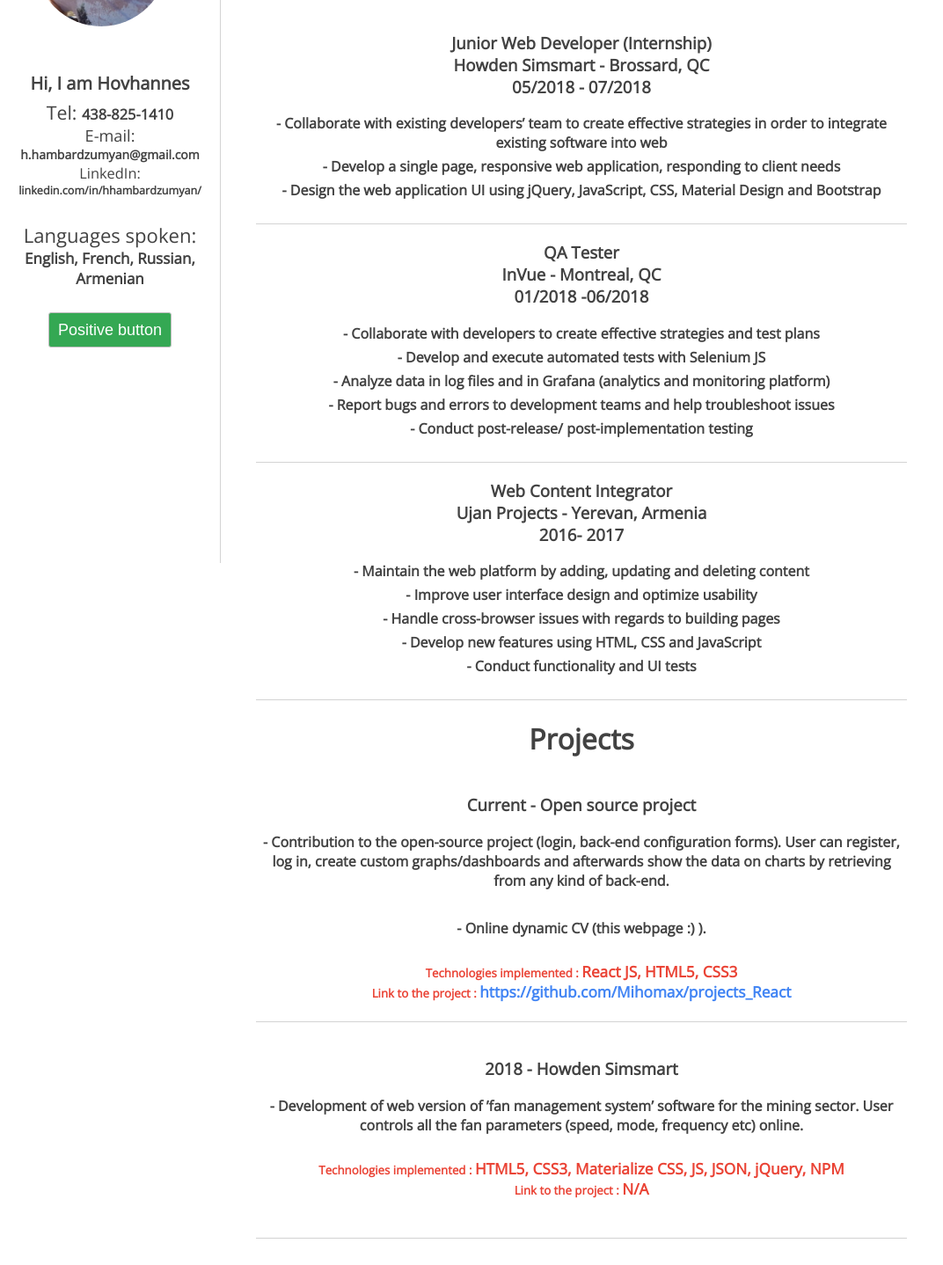
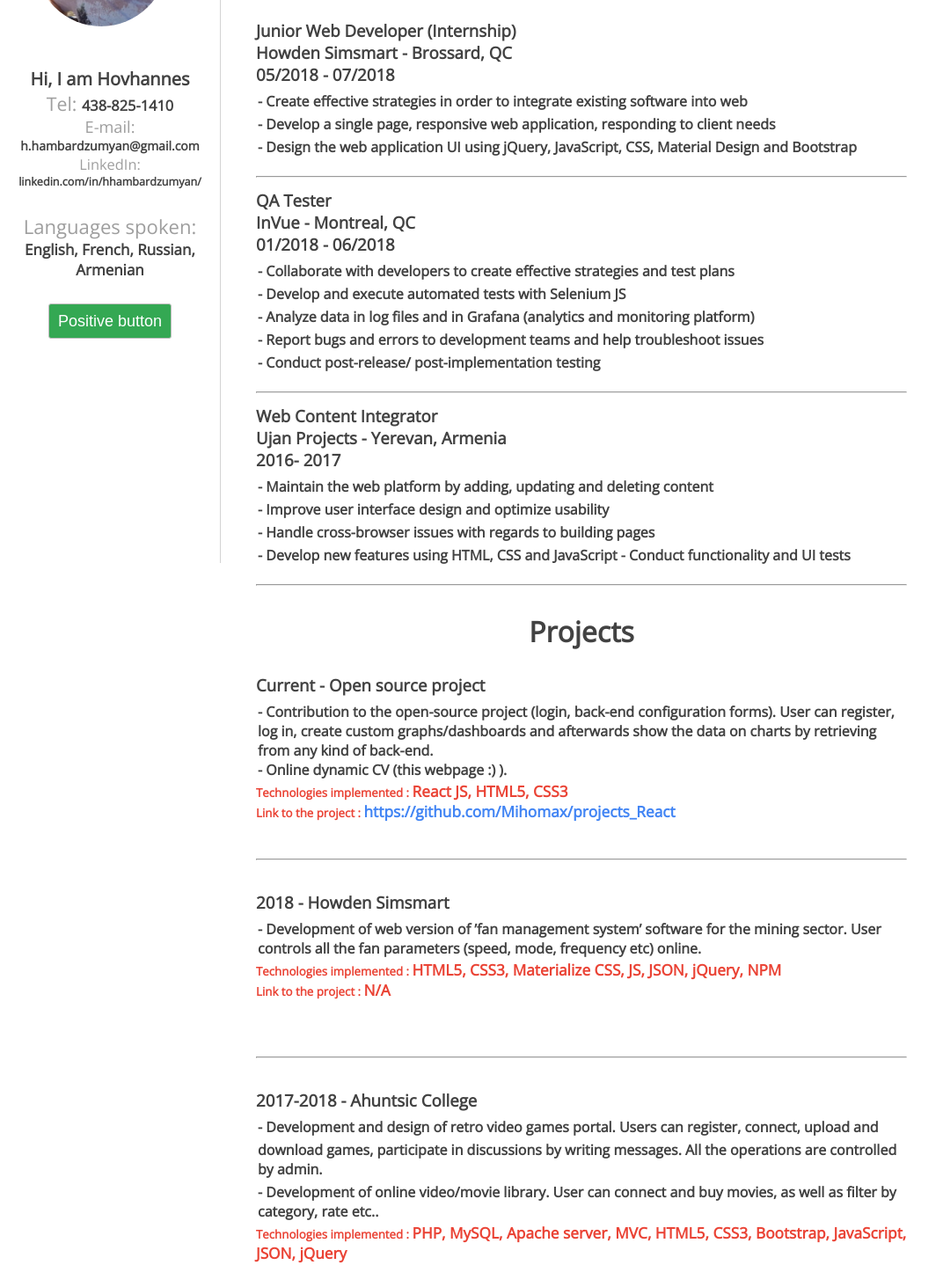
Before and after one commit to Mihomax/cv_build, a React (Create React App) app: page /experience in a window 1280 px wide. Shown: the part 160-1598 px from the top of the page at 88% size, without its empty margins (0-1072 px from the left). Built offline with nearby package versions, Linux system fonts and the light colour scheme.

Commit message:
some layout

```diff
--- a/src/components/Content/Experience/Experience.css
+++ b/src/components/Content/Experience/Experience.css
@@ -5,21 +5,34 @@ h1 {
 
 .main {
     font-family: 'Open Sans', sans-serif;
-    text-align: center;
-    margin: 0 auto;
-    border-bottom:1px solid lightgrey;
+
+    float:left;
+    margin-bottom:20px;
+}
+
+
+
+h3 {
+    margin-top:5px;
+    margin-bottom:5px;
+    float: left;
+
 }
 
 h4 {
-    margin-top:5px;
-    margin-bottom:5px;
+    margin:2px;
+    float:left;
+    text-align:left;
 }
+
 
 h5 {
 
     color:#EA4335;
-    margin-top:0px;
+    margin-top:20px;
     margin-bottom:0px;
+    float:none;
+
 }
 
 span {
--- a/src/components/Content/Experience/Experience.js
+++ b/src/components/Content/Experience/Experience.js
@@ -9,15 +9,15 @@ const experience = () => {
         <h1>Welcome to my job experience page !</h1><br />
 
         <div className = "main">
-        <h3>Junior Web Developer (Internship) <br /> Howden Simsmart - Brossard, QC<br />05/2018 - 07/2018</h3>
-        <h4>- Collaborate with existing developers’ team to create effective strategies in order to
-                integrate existing software into web </h4>
+        <h3>Junior Web Developer (Internship) <br /> Howden Simsmart - Brossard, QC<br />05/2018 - 07/2018</h3><br/>
+        <h4>- Create effective strategies in order to integrate existing software into web </h4>
         <h4>- Develop a single page, responsive web application, responding to client needs</h4>
         <h4>- Design the web application UI using jQuery, JavaScript, CSS, Material Design and Bootstrap</h4>
-        <br />
+        <br /> <br /> <br />
         </div>
+        <hr />
         <div className = "main">
-        <h3>QA Tester <br />  InVue - Montreal, QC<br />01/2018 -06/2018</h3>
+        <h3>QA Tester <br />  InVue - Montreal, QC<br />01/2018 - 06/2018</h3>
         <h4> - Collaborate with developers to create effective strategies and test plans </h4>
         <h4>- Develop and execute automated tests with Selenium JS</h4>
         <h4>- Analyze data in log files and in Grafana (analytics and monitoring platform)</h4>
@@ -25,6 +25,7 @@ const experience = () => {
         <h4>- Conduct post-release/ post-implementation testing</h4>
         <br />
         </div>
+        <hr />
         <div className = "main">
         <h3>        Web Content Integrator <br />  Ujan Projects - Yerevan, Armenia<br />2016- 2017</h3>
         <h4>- Maintain the web platform by adding, updating and deleting content</h4>
@@ -34,50 +35,48 @@ const experience = () => {
         <h4>- Conduct functionality and UI tests</h4>
         <br />
         </div>
+        <hr />
 
         <div className = "main"><br />
         <h1>Projects</h1><br />
         <h3>Current - Open source project</h3>
         <h4>- Contribution to the open-source project (login, back-end configuration forms).
         User can register, log in, create custom graphs/dashboards and
-                afterwards show the data on charts by retrieving from any kind of back-end.</h4><br />
-                <h4>- Online dynamic CV (this webpage :) ).</h4><br />
-        <h5>Technologies implemented : <span>React JS, HTML5, CSS3</span></h5>
-        <h5>Link to the project : <span><a href="https://github.com/Mihomax/projects_React">https://github.com/Mihomax/projects_React</a></span></h5><br />
+                afterwards show the data on charts by retrieving from any kind of back-end.<br />
+                - Online dynamic CV (this webpage :) ).</h4> <br /><br /><br />
+
+        <h5>Technologies implemented : <span>React JS, HTML5, CSS3</span><br />
+        Link to the project : <span><a href="https://github.com/Mihomax/projects_React">https://github.com/Mihomax/projects_React</a></span></h5><br />
         </div>
+        <hr />
         <div className = "main"><br />
         <h3>2018 - Howden Simsmart</h3>
         <h4>- Development of web version of  ’fan management system’ software for the mining sector.
                 User controls all the fan parameters (speed, mode, frequency etc) online.</h4> <br />
-        <h5>Technologies implemented : <span>HTML5, CSS3, Materialize CSS, JS, JSON, jQuery, NPM</span></h5>
-        <h5>Link to the project : <span>N/A</span></h5><br />
+        <h5>Technologies implemented : <span>HTML5, CSS3, Materialize CSS, JS, JSON, jQuery, NPM</span><br />
+        Link to the project : <span>N/A</span></h5><br />
 
         <br />
         </div>
+        <hr />
         <div className = "main"><br />
         <h3>2017-2018 - Ahuntsic College</h3>
-        <h4>- Development and design of retro video games portal. Users can register, connect, upload and download games,
-                participate in discussions by writing messages. All the operations are controlled by admin.</h4>
+        <h4>- Development and design of retro video games portal. Users can register, connect, upload and </h4>
+        <h4>download games, participate in discussions by writing messages. All the operations are controlled by admin.</h4>
         <h4>- Development of online video/movie library.  User can connect and buy movies, as well as filter by category,
                 rate etc..</h4> <br />
-        <h5>Technologies implemented : <span>PHP, MySQL, Apache server, MVC, HTML5, CSS3, Bootstrap, JS, JSON, jQuery</span></h5>
-        <h5>Link to the project : <span><a href="https://github.com/Mihomax/myProjects">https://github.com/Mihomax/myProjects</a></span></h5><br />
+        <h5>Technologies implemented : <span>PHP, MySQL, Apache server, MVC, HTML5, CSS3, Bootstrap, JavaScript, JSON, jQuery</span><br />
+        Link to the project : <span><a href="https://github.com/Mihomax/myProjects">https://github.com/Mihomax/myProjects</a></span></h5><br />
 
         <br />
         </div>
+        <hr />
         <div className = "main"><br />
         <h1>Other experiences</h1><br />
-        <h3>Also I have 7 years of experience in sales/marketing <br />in international companies,<br />
+        <h3>Also I have 7 years of experience in sales/marketing in international companies,
                 which make my profile even better I think, <br />however, I did not find interesting to detail them here,<br />
                  but you can find detailed description of them in my LinkedIn profile at <a href = "https://www.linkedin.com/in/hhambardzumyan/">linkedin.com/in/hhambardzumyan/</a></h3>
         </div>
-
-
-
-
-
-
-
 </div>
 );
 }
--- a/src/components/Left/Left.css
+++ b/src/components/Left/Left.css
@@ -27,7 +27,7 @@ p {
     font-size:63%;
     margin: 0 auto;
 }
-
+.name { font-size:100%;}
 .tel { font-size:82%;}
 .email { font-size:70%;}
 .languages {font-size:85%;}
--- a/src/components/Left/Left.js
+++ b/src/components/Left/Left.js
@@ -7,14 +7,14 @@ import me from '../../images/me.jpg'
 
 const left = ( props ) => {
 
-const labelStyle = {fontWeight:"lighter"}
+const labelStyle = {fontWeight:"lighter", color:"#9e9e9e"}
         return (
         <div className = "left">
 
                 <img alt="MyPhoto"src ={me} />
 
            <div className = "contact">
-           <h4>Hi, I am Hovhannes</h4>
+           <p className = "name">Hi, I am Hovhannes</p>
                 <p className="tel"><span style={labelStyle}>Tel: </span>438-825-1410  </p>
                 <p className="email"><span style={labelStyle}>E-mail: </span><br />h.hambardzumyan@gmail.com </p>
                 <p> <span style={labelStyle}>LinkedIn:</span><br />linkedin.com/in/hhambardzumyan/</p><br />
```
Also changed, not shown: sometext.txt.
